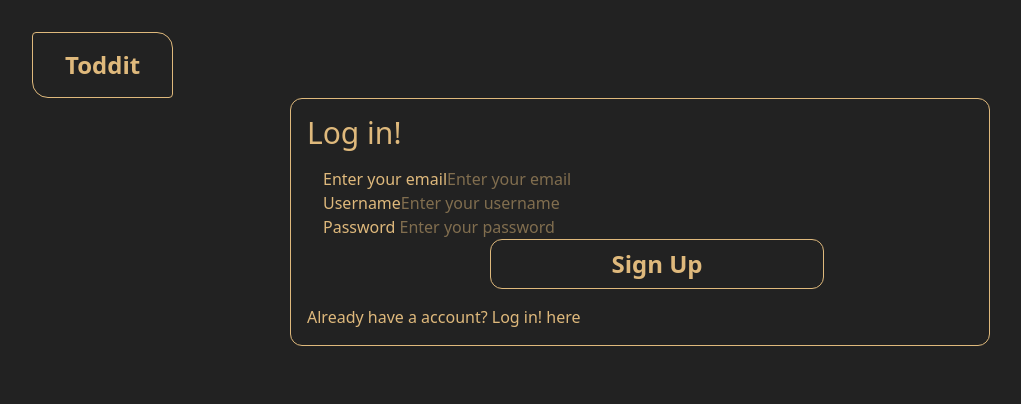
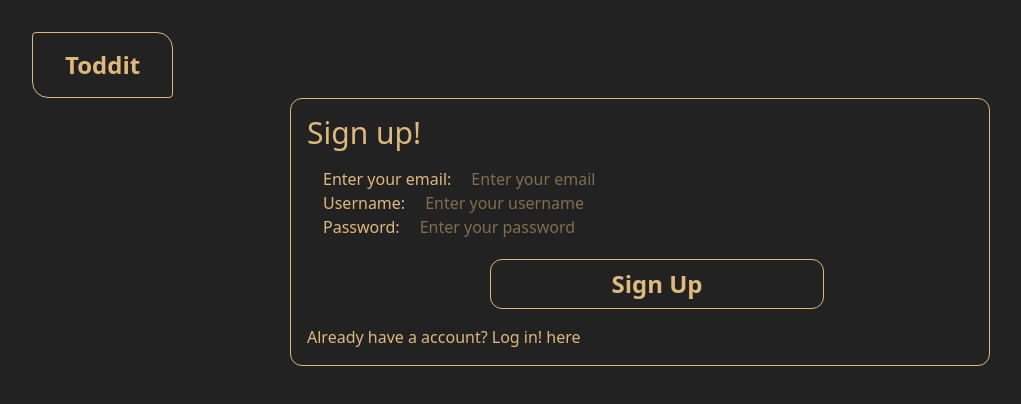
Before and after one commit to TobiasKjernell/assignment_fullstack_supabase, a Next.js app: page /auth/signup in a window 1280 px wide. Shown: the top 404 px of the page, without its empty margins (0-1021 px from the left). Built offline with nearby package versions, Linux system fonts and the light colour scheme.

Commit message:
updated error handling

```diff
--- a/src/actions/create-post.ts
+++ b/src/actions/create-post.ts
@@ -9,19 +9,20 @@ import { uploadImage } from "../../utils/supabase/upload-image";
 import { redirect } from "next/navigation";
 
 
+
 export const CreatePostAction = async (postDataValues: z.infer<typeof postSchema>) => {
     const parsedData = postSchema.parse(postDataValues);
     const slug = slugify(parsedData.title);
     const supabase = await createClient();
 
     const { data: { user } } = await supabase.auth.getUser();
-    if (!user) throw new Error('Not Authorized')
+    if (!user) return { error: 'Not Authorized' }
 
     const { data } = await supabase.from('posts').select('slug').eq('slug', slug).single()
-    if (data?.slug) throw new Error('Post title already taken..')
+    if (data?.slug) return { error: 'Post title already taken..' }
 
     const imageFile = postDataValues.images.get('image');
-    if (!(imageFile instanceof File) && imageFile !== null) throw new Error('Malformed image file')
+    if (!(imageFile instanceof File) && imageFile !== null) return { error: 'Malformed image file' }
     const imagePublicUrl = imageFile ? await uploadImage(imageFile) : null;
 
     await supabase.from
--- a/src/actions/log-in.ts
+++ b/src/actions/log-in.ts
@@ -12,7 +12,7 @@ export const LogIn = async (userDataValues: z.infer<typeof logInSchema>) => {
     const supabase = await createClient();
     const { data: { user }, error } = await supabase.auth.signInWithPassword(parsedData);
 
-    if (error) return {error: error.message}
+    if (error) return { error: error.message }
 
     redirect('/');
 }
--- a/src/actions/sign-up.ts
+++ b/src/actions/sign-up.ts
@@ -10,13 +10,13 @@ import { getAllUsersWithUsername } from "../../utils/supabase/queries";
 export const SignUp = async (userDataValues: z.infer<typeof signUpSchema>) => {
 
     const { data: userNameData } = await getAllUsersWithUsername(userDataValues.username);
-    if (userNameData && userNameData?.length > 0) throw new Error('Username already taken');
+    if (userNameData && userNameData?.length > 0) return { error: 'Username already taken' };
 
     const parsedData = signUpSchema.parse(userDataValues);
     const supabaseServer = await createServerClient();
     const { data: { user }, error: userError } = await supabaseServer.auth.signUp(parsedData)
 
-    if (userError) throw userError;
+    if (userError) return { error: userError }
 
     if (user && user.email) {
         const { data } = await supabaseServer
--- a/src/app/(main)/createpost/page.tsx
+++ b/src/app/(main)/createpost/page.tsx
@@ -18,16 +18,18 @@ const CreatePost = () => {
         resolver: zodResolver(postWithImageSchema)
     });
 
-    const { mutate, error } = useMutation({
+    const { mutate, error, data } = useMutation({
         mutationFn: CreatePostAction,
         onMutate: () => toast.loading('Creating post...', { id: 1 }),
-        onError: () => toast.error('Check your fields..', { id: 1 }),
+        onSettled: () => toast.success('Post got posted', { id: 1 })
     })
 
     //redirect from action bug with error, tmp fix
     //https://nextjs.org/docs/app/guides/redirecting
     //redirect returns a 307 (Temporary Redirect) status code by default. When used in a Server Action, it returns a 303 (See Other), which is commonly used for redirecting to a success page as a result of a POST request.
-    if (error && !errorMessages.some(err => err === error?.message)) toast.success('Post created successfully', { id: 1 })
+    if (data?.error && errorMessages.some(err => err === data?.error)) toast.error('Post title already taken..', { id: 1 })
+
+
 
     return (
         <form onSubmit={handleSubmit(values => {
--- a/src/app/auth/login/LogInForm/index.tsx
+++ b/src/app/auth/login/LogInForm/index.tsx
@@ -14,26 +14,26 @@ const LogInForm = () => {
             resolver: zodResolver(logInSchema),
         });
 
-    const { mutate, error } = useMutation({
+    const { mutate, data } = useMutation({
         mutationFn: LogIn
     })
 
     return (
         <>
             <form onSubmit={handleSubmit(values => mutate((values)))} className="p-4 flex flex-col w-[700px] mx-auto">
-                <fieldset>
+                <fieldset className="flex gap-5">
                     <label htmlFor="email">Enter your email</label>
                     <input id="email" {...register('email')} placeholder="Enter your email" />
                     {errors.email && <ErrorMessage message={errors.email.message!} />}
                 </fieldset>
-                <fieldset>
+                <fieldset className="flex gap-5">
                     <label htmlFor="password">Password</label>
                     <input type="password" id="password" {...register('password')} placeholder="Enter your password" />
                     {errors.password && <ErrorMessage message={errors.password.message!} />}
                 </fieldset>
-                <button className="button-secondary w-1/2 m-auto">Log in!</button>
+                <button className="button-secondary w-1/2 m-auto mt-5">Log in!</button>
             </form>
-            {error && <ErrorMessage message={error.message}/>}
+            {data?.error && <ErrorMessage message={data.error} />}
         </>
     )
 }
--- a/src/app/auth/signup/SignUpForm/index.tsx
+++ b/src/app/auth/signup/SignUpForm/index.tsx
@@ -11,31 +11,31 @@ const SignUpForm = () => {
         resolver: zodResolver(signUpSchema)
     })
 
-    const { mutate, error } = useMutation({
+    const { mutate, error, data } = useMutation({
         mutationFn: SignUp
     })
 
     return (
         <>
             <form onSubmit={handleSubmit(value => mutate(value))} className="p-4 flex flex-col w-[700px] mx-auto">
-                <fieldset>
-                    <label htmlFor="email">Enter your email</label>
+                <fieldset className="flex gap-5">
+                    <label htmlFor="email">Enter your email:</label>
                     <input id="email" {...register('email')} placeholder="Enter your email" />
                     {errors.email && <ErrorMessage message={errors.email.message!} />}
                 </fieldset>
-                <fieldset>
-                    <label htmlFor="username">Username</label>
+                  <fieldset className="flex gap-5">
+                    <label htmlFor="username">Username:</label>
                     <input type="username" id="username" {...register('username')} placeholder="Enter your username" />
                        {errors.username && <ErrorMessage message={errors.username.message!} />}
                 </fieldset>
-                <fieldset>
-                    <label htmlFor="password">Password          </label>
+                  <fieldset className="flex gap-5">
+                    <label htmlFor="password">Password:</label>
                     <input type="password" id="password" {...register('password')} placeholder="Enter your password" />
                        {errors.password && <ErrorMessage message={errors.password.message!} />}
                 </fieldset>
-                <button className="button-secondary w-1/2 m-auto">Sign Up</button>
+                <button className="button-secondary w-1/2 m-auto mt-5">Sign Up</button>
             </form>
-            {error && <ErrorMessage message={error.message} />}
+            {data?.error && <ErrorMessage message={String(data.error)} />}
         </>
     )
 }
--- a/src/app/auth/signup/page.tsx
+++ b/src/app/auth/signup/page.tsx
@@ -5,7 +5,7 @@ const SignUpPage = () => {
     return (
         <>
             <div className="border-1 rounded-xl w-[700px] mx-auto p-4">
-                <h2 className="text-3xl">Log in!</h2>
+                <h2 className="text-3xl">Sign up!</h2>
                 <SignUpForm />
                 <div>Already have a account? Log in! <Link href="/auth/login">here</Link></div>
             </div>
```
